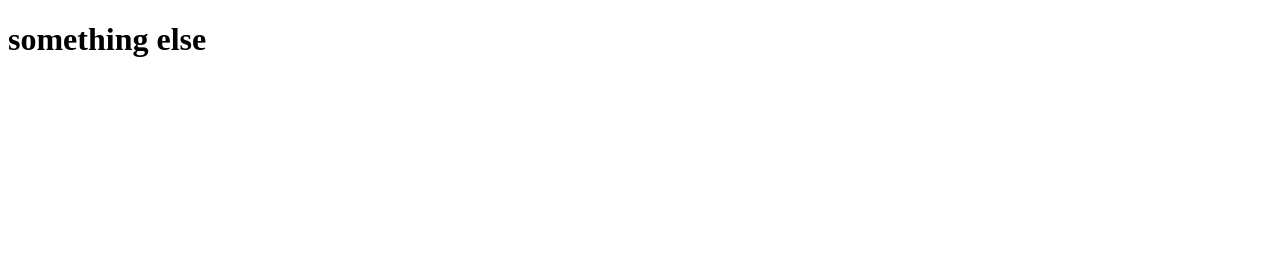
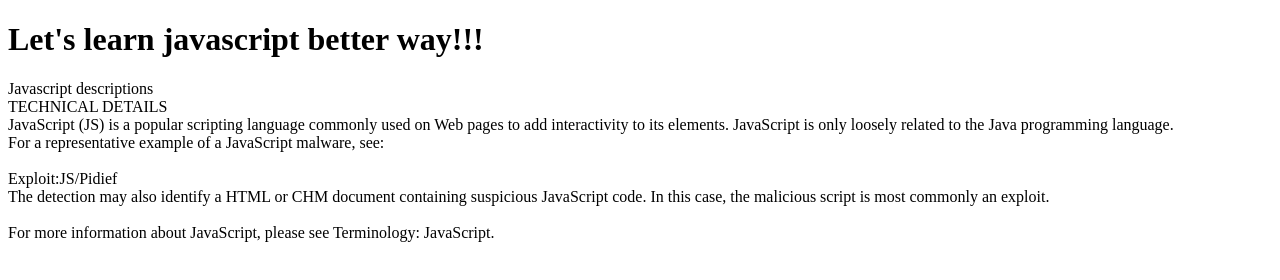
Before and after one commit to sonamtaahee/skillshare_modern_js_learn, a plain HTML site: page 01.Javascript-Basics/03.Working with strings/index.html in a window 1280 px wide. Drawn offline with Linux system fonts and the light colour scheme.

Commit message:
Learn string ways

```diff
--- a/01.Javascript-Basics/03.Working with strings/index.html
+++ b/01.Javascript-Basics/03.Working with strings/index.html
@@ -10,9 +10,19 @@
 
 <body>
   <h1 id="title">Working with strings</h1>
+  <p id="description">This is descriptions</p>
+  <script>
+    document.getElementById('title').innerText = "Let's learn javascript better way!!!"
+    document.getElementById('description').innerText = ` Javascript descriptions
+    TECHNICAL DETAILS
+    JavaScript (JS) is a popular scripting language commonly used on Web pages to add interactivity to its elements. JavaScript is only loosely related to the Java programming language.
+    For a representative example of a JavaScript malware, see:
 
-  <script>
-    document.getElementById('title').innerText = 'something else'
+    Exploit:JS/Pidief
+    The detection may also identify a HTML or CHM document containing suspicious JavaScript code. In this case, the malicious script is most commonly an exploit.
+
+    For more information about JavaScript, please see Terminology: JavaScript.
+    `
   </script>
 </body>
 
```
